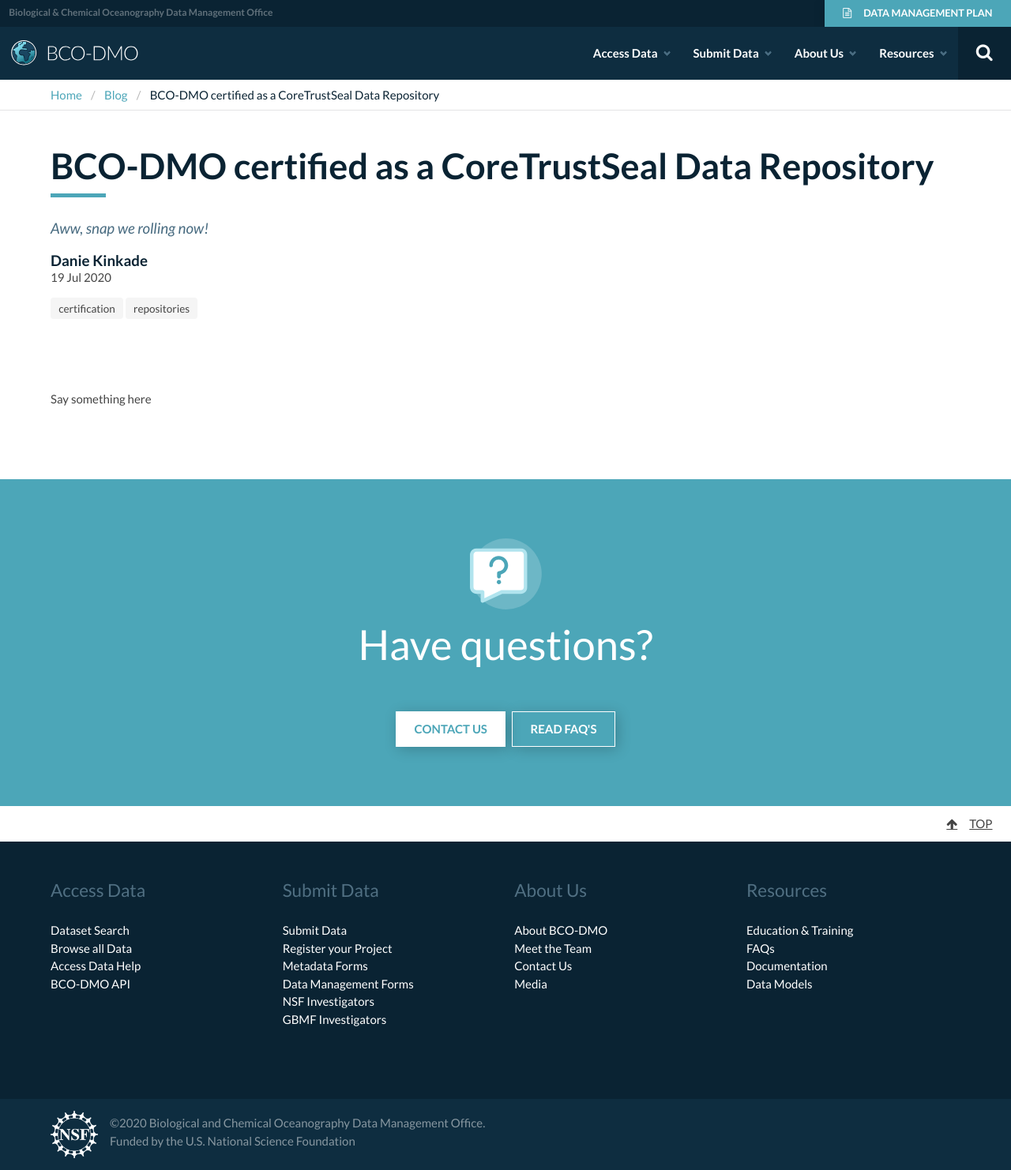
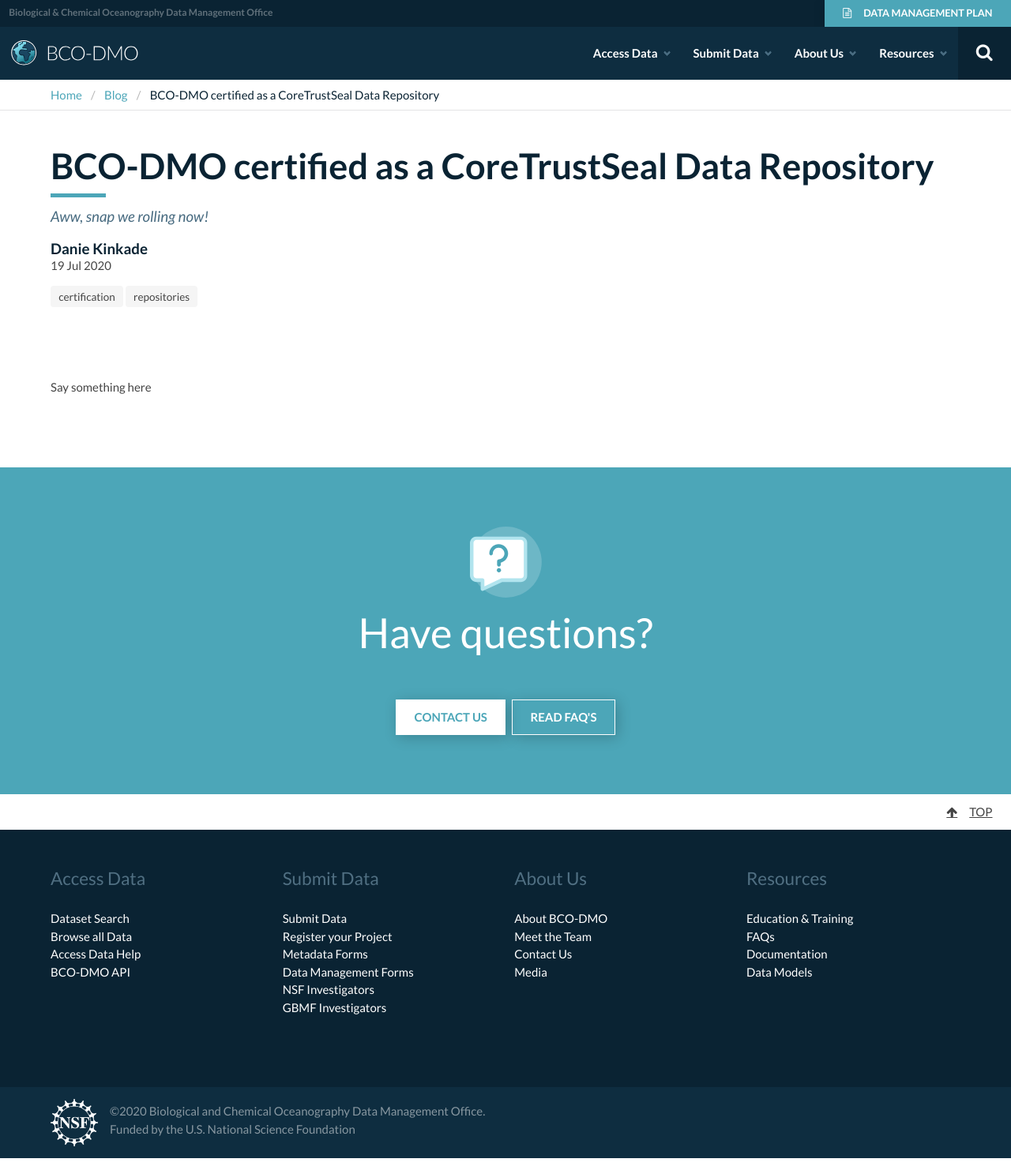
Before and after one commit to BCODMO/blog.bco-dmo.org, a Jekyll site: the page built from _posts/2020-07-19-core-trust-seal-certification.md, in a window 1280 px wide. Shown: the whole page at 79% size. Built offline with Jekyll 4.4.1, drawn with Linux system fonts in a browser that asks for light colours.

Commit message:
Update post.html

```diff
--- a/_layouts/post.html
+++ b/_layouts/post.html
@@ -2,7 +2,7 @@
 layout: default
 ---
 
-<h1 class="title is-1 is-primary padding-bot-1 margin-bot-1">{{ page.title }}</h1>
+<h1 class="title is-1 is-primary padding-bot-1 margin-bot-2-important">{{ page.title }}</h1>
 {% if page.subtitle %}
 <h5 class="subtitle is-italic padding-bot-1">{{ page.subtitle }}</h5>
 {% endif %}
```
